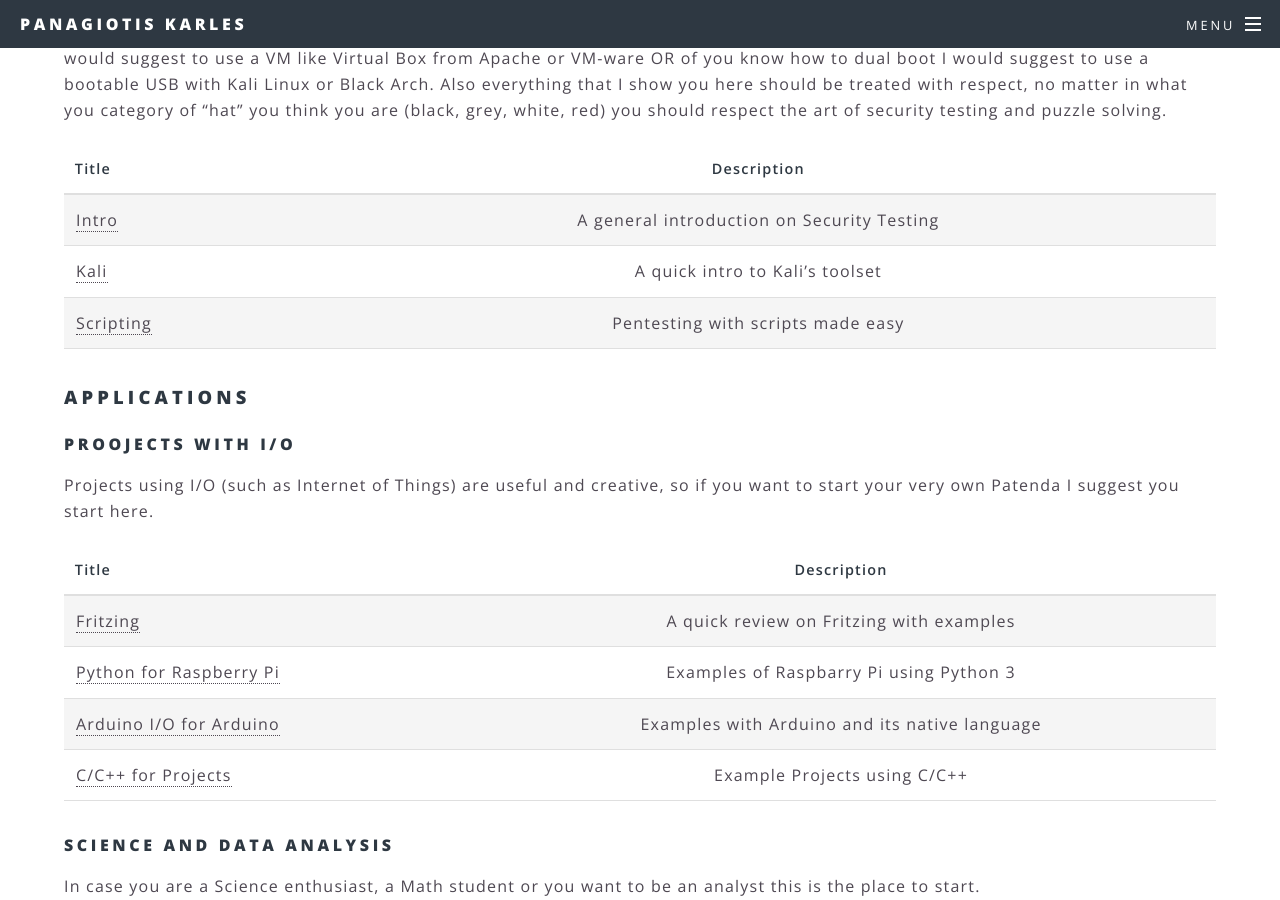
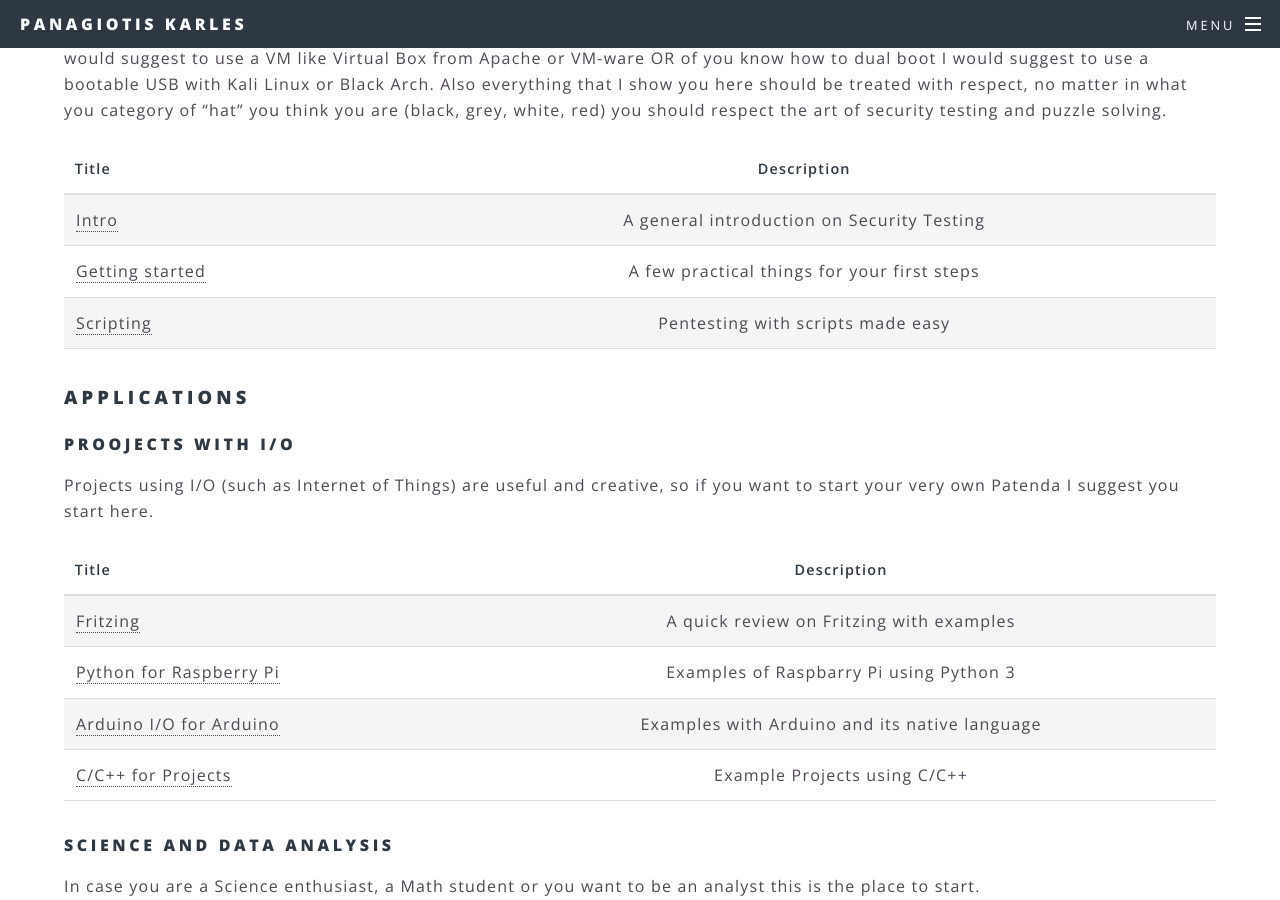
Before and after one commit to KarlesP/karlesp.github.io, a Jekyll site: the page built from footnotes.md, in a window 1280 px wide and 900 px high, scrolled down 2254 px. Built offline with Jekyll 4.4.1, drawn with Linux system fonts in a browser that asks for light colours.

Commit message:
Update footnotes.md

```diff
--- a/footnotes.md
+++ b/footnotes.md
@@ -51,7 +51,7 @@ First-up the following tutorials are for **educational purposes**, what you do w
 | Title |Description|
 |:-----|:----------:|
 |[Intro](security/intro) | A general introduction on Security Testing |
-|[Kali](security/kali_intro)| A quick intro to Kali's toolset|
+|[Getting started](security/kali_intro)| A few practical things for your first steps|
 |[Scripting](security/scripts)|Pentesting with scripts made easy|
 
 ### Applications
```
